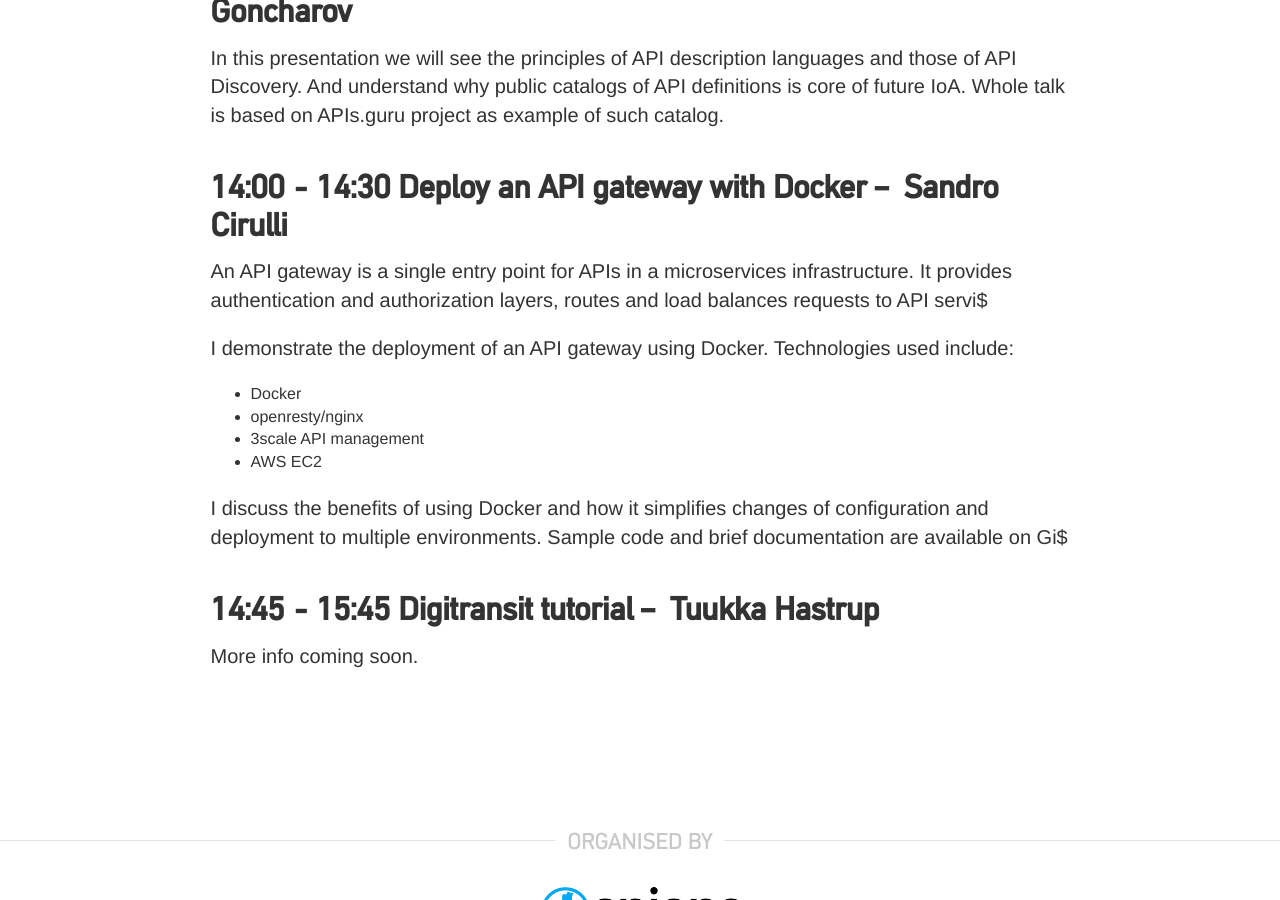
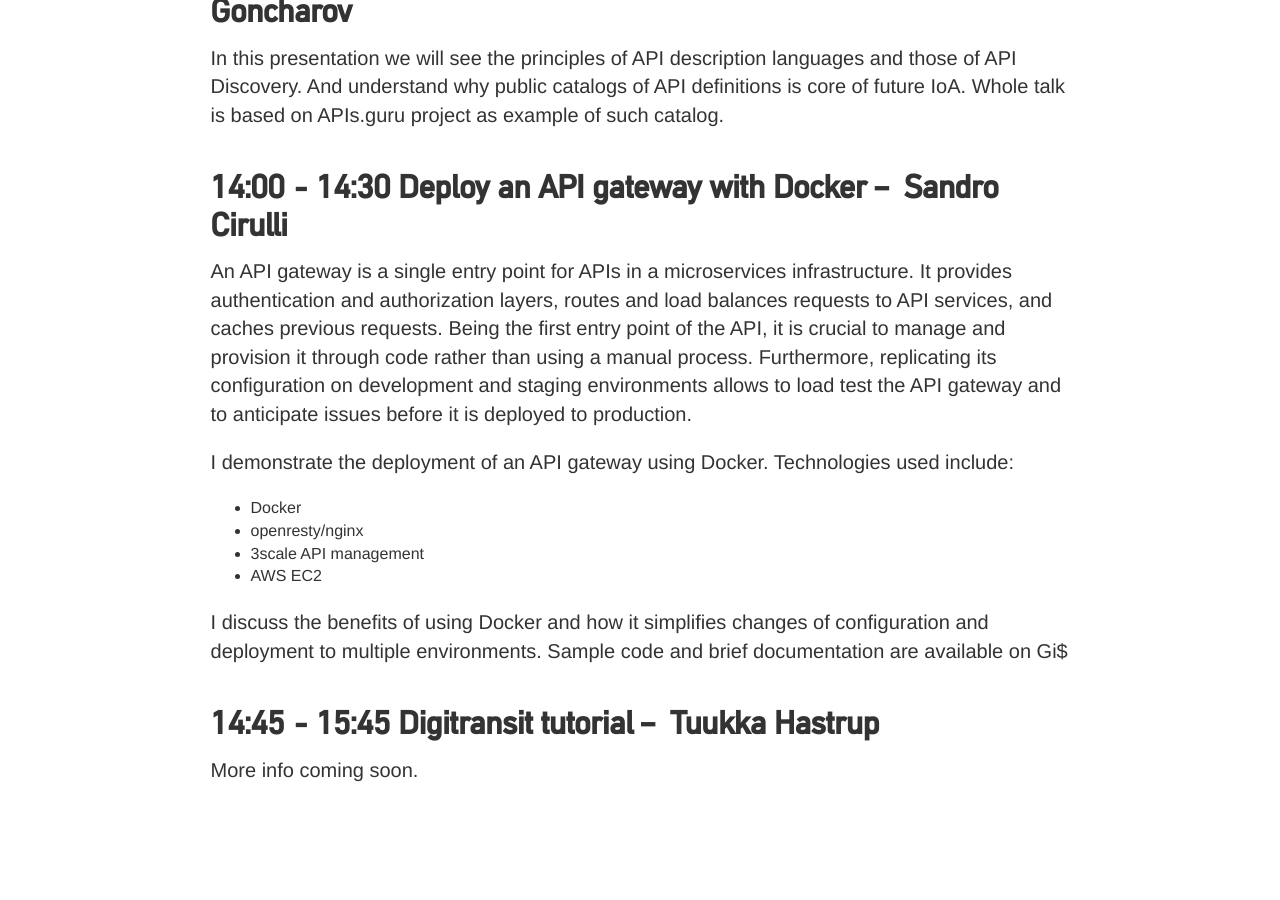
Before and after one commit to apidaysnordic/apidaysnordic.github.io, a Jekyll site: the page built from programme/index.md, in a window 1280 px wide and 900 px high, scrolled down 6311 px. Built offline with Jekyll 4.4.1, drawn with Linux system fonts in a browser that asks for light colours; some web fonts are replaced; comment, search, counter and statistics services are not loaded.

Commit message:
fixed Cirulli content

```diff
--- a/_layouts/programme.html
+++ b/_layouts/programme.html
@@ -665,7 +665,8 @@
                     <div class="col-md-10 col-md-offset-1">
                         <h2>14:00 - 14:30 Deploy an API gateway with Docker &ndash; <strong> Sandro Cirulli</strong></h2>
 			<p>
-                        An API gateway is a single entry point for APIs in a microservices infrastructure. It provides authentication and authorization layers, routes and load balances requests to API servi$
+                        An API gateway is a single entry point for APIs in a microservices infrastructure. It provides authentication and authorization layers, routes and load balances requests to
+			API services, and caches previous requests. Being the first entry point of the API, it is crucial to manage and provision it through code rather than using a manual process. Furthermore, replicating its configuration on development and staging environments allows to load test the API gateway and to anticipate issues before it is deployed to production.
                         </p>
                         <p>
                         I demonstrate the deployment of an API gateway using Docker. Technologies used include:
```
